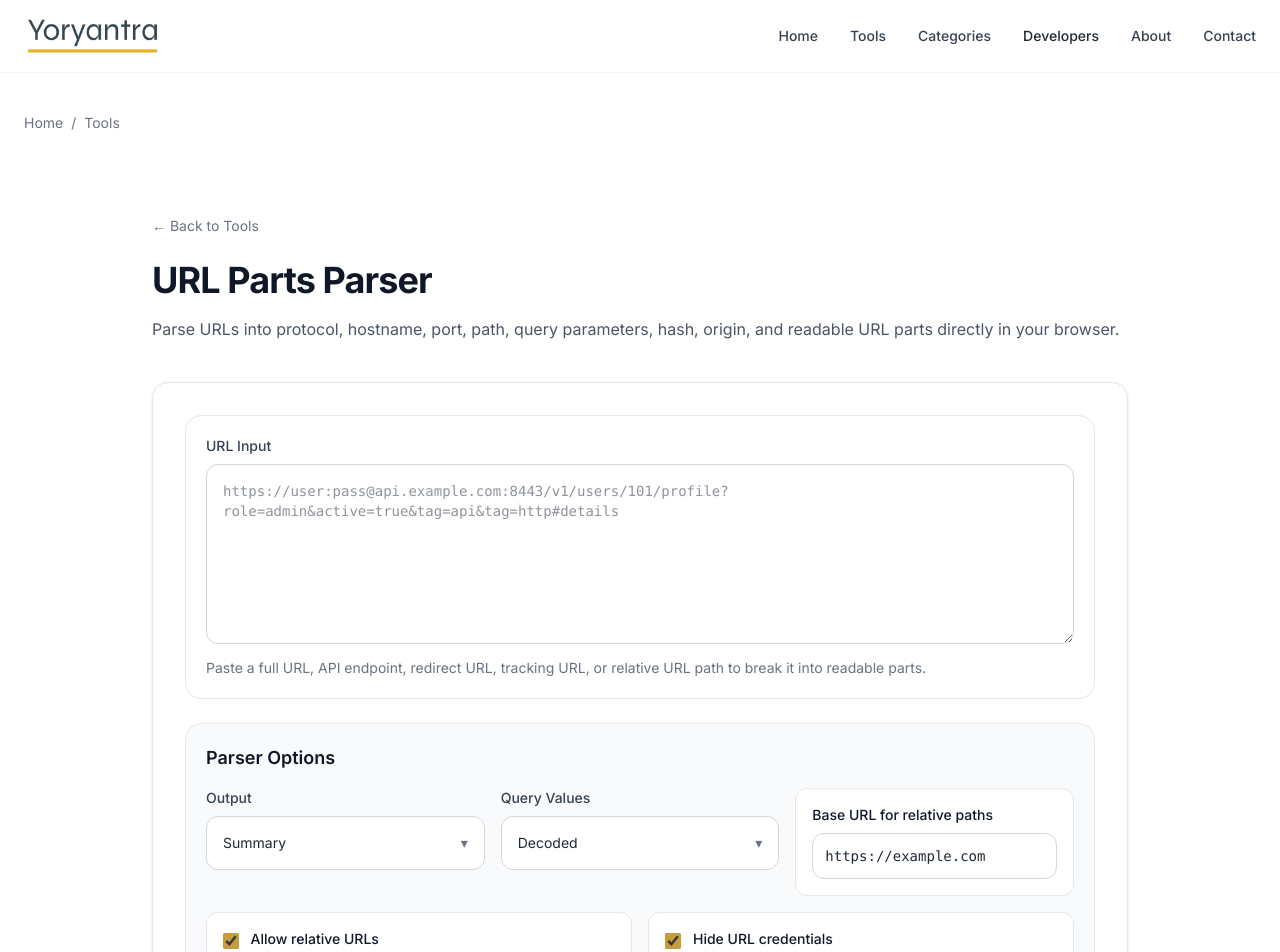
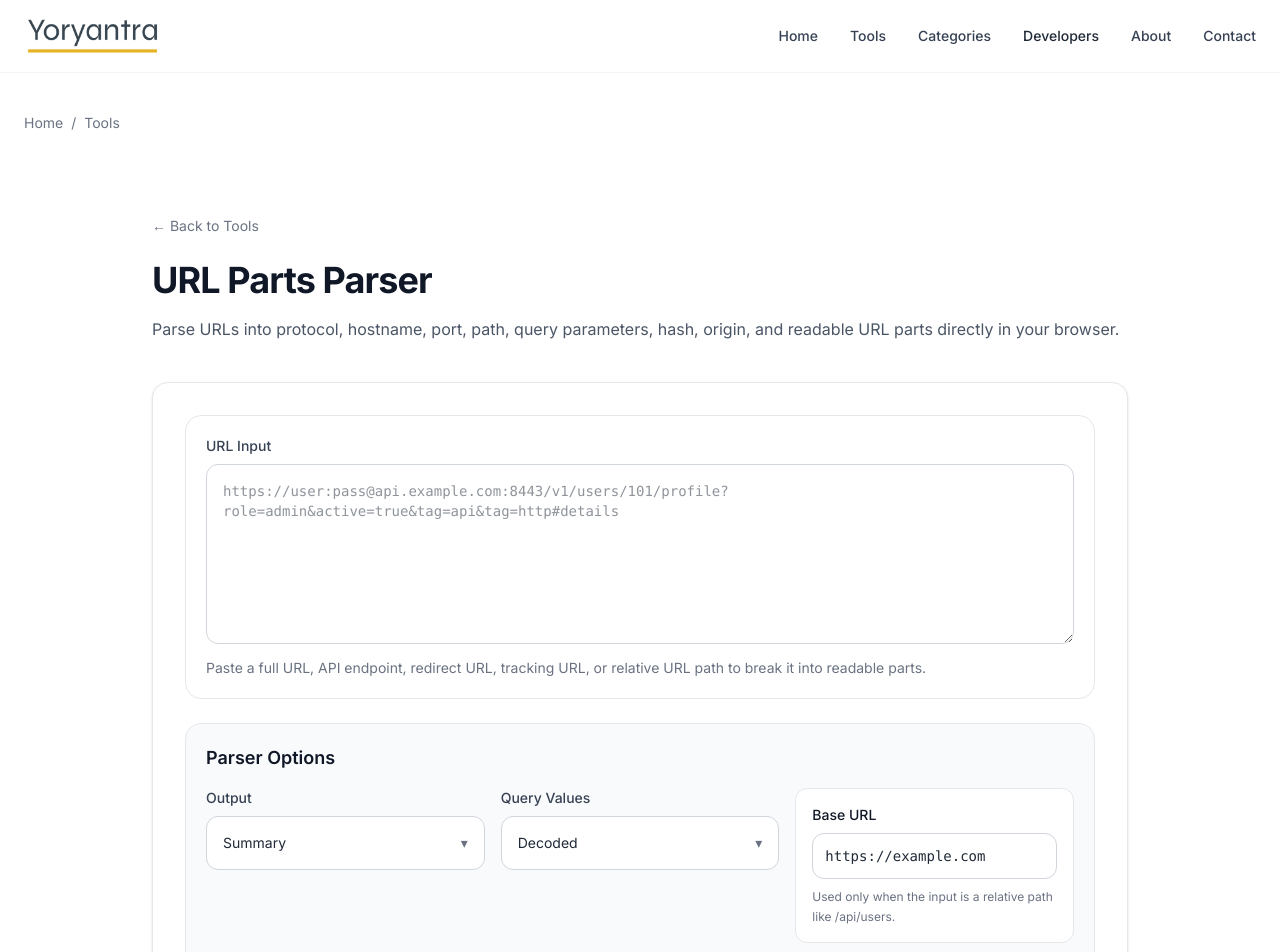
Before and after one commit to vaarunsonawwane-ops/yoryantra-new, a Next.js app: page /tools/url-parts-parser in a window 1280 px wide. Shown: the top 952 px of the page. Built offline with nearby package versions, Linux system fonts and the light colour scheme.

Commit message:
Update ToolClient.tsx

```diff
--- a/app/tools/url-parts-parser/ToolClient.tsx
+++ b/app/tools/url-parts-parser/ToolClient.tsx
@@ -225,9 +225,10 @@ export default function ToolClient() {
             ]}
           />
 
+          {allowRelativeUrls && (
             <div className="rounded-xl border border-gray-200 bg-white p-4">
               <label className="block text-sm font-medium text-gray-900">
-              Base URL for relative paths
+                Base URL
               </label>
 
               <input
@@ -242,7 +243,12 @@ export default function ToolClient() {
                 placeholder="https://example.com"
                 className="mt-2 w-full rounded-xl border border-gray-300 p-3 text-sm font-mono outline-none transition focus:border-transparent focus:ring-2 focus:ring-[var(--green)]"
               />
+
+              <p className="mt-2 text-xs leading-relaxed text-gray-500">
+                Used only when the input is a relative path like /api/users.
+              </p>
             </div>
+          )}
         </div>
 
         <div className="mt-4 grid gap-4 md:grid-cols-2">
```
Lines whose indentation alone changed are shown as unchanged.
